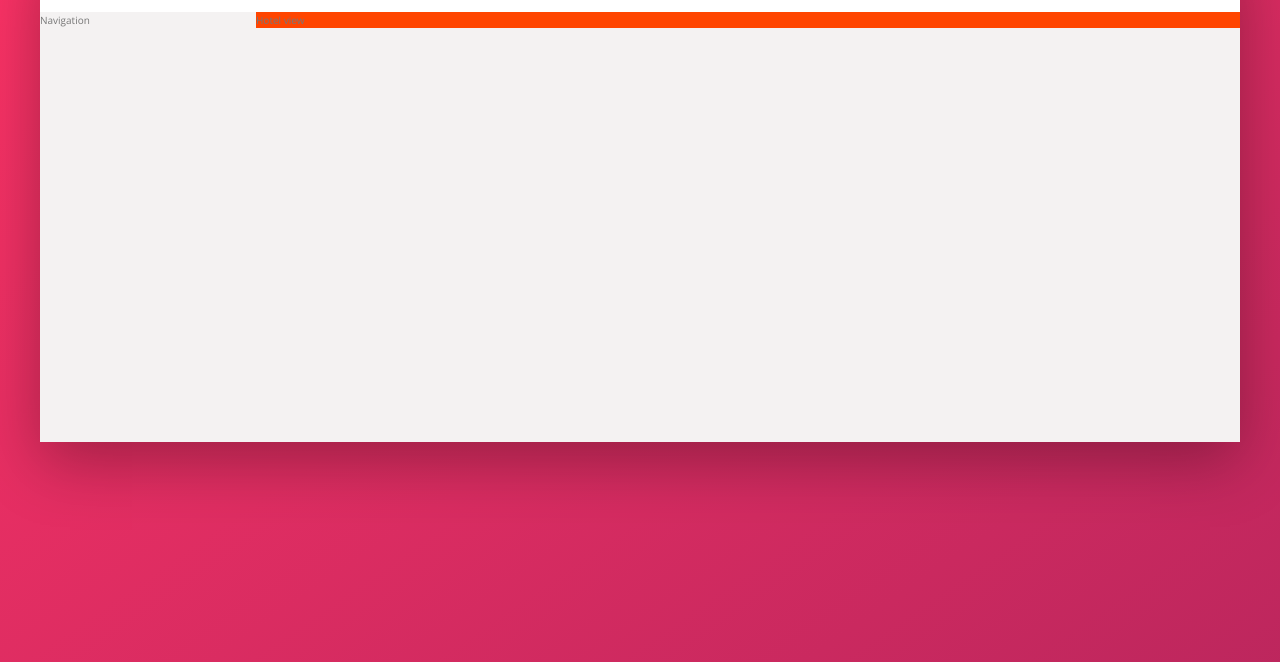
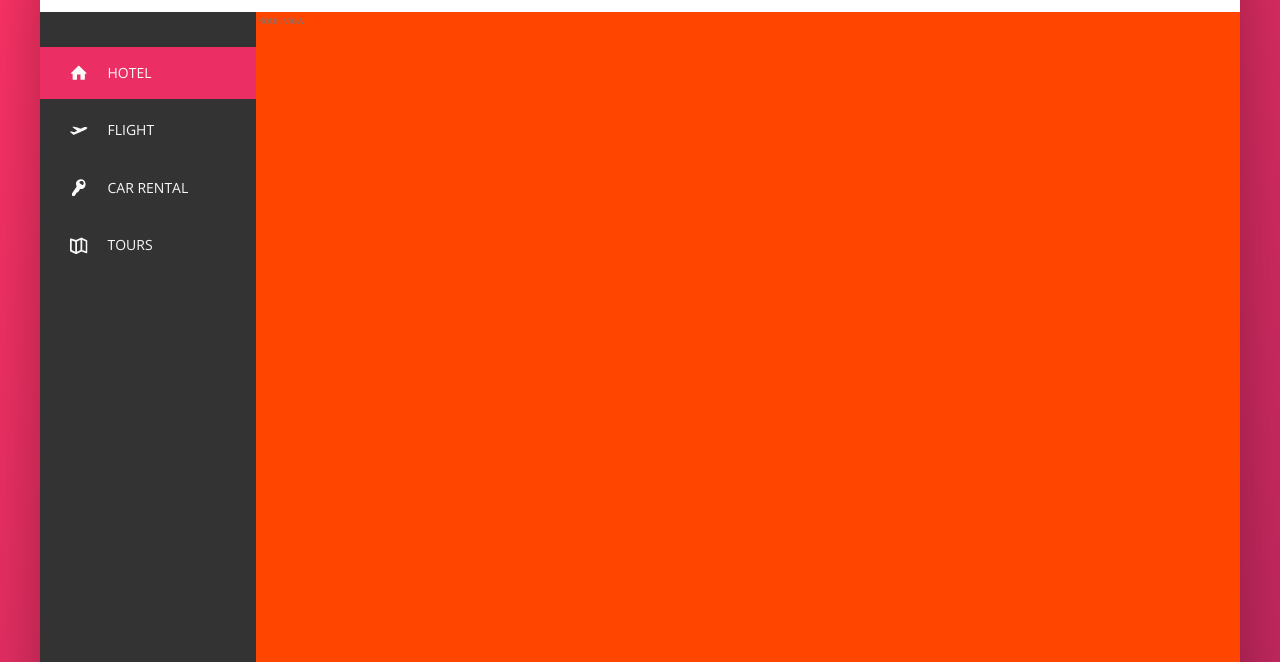
Before and after one commit to AllAroundD/trillo, a website: page index.html in a window 1280 px wide. Shown: the part 138-800 px from the top of the page. Drawn offline with nearby package versions, Linux system fonts and the light colour scheme.

Commit message:
added side navigation

```diff
--- a/index.html
+++ b/index.html
@@ -49,8 +49,47 @@
         </header>
         <div class="content">
             <nav class="sidebar">
-                Navigation
+                <ul class="side-nav">
+                    <li class="side-nav__item side-nav__item--active">
+                        <a href="#" class="side-nav__link">
+                            <svg class="side-nav__icon">
+                                <use xlink:href="img/sprite.svg#icon-home"></use>
+                            </svg>
+                            <span>Hotel</span>
+                        </a>
+                    </li>
+                    <li class="side-nav__item">
+                        <a href="#" class="side-nav__link">
+                            <svg class="side-nav__icon">
+                                <use xlink:href="img/sprite.svg#icon-aircraft-take-off"></use>
+                            </svg>
+                            <span>Flight</span>
+                        </a>
+                    </li>
+                    <li class="side-nav__item">
+                        <a href="#" class="side-nav__link">
+                            <svg class="side-nav__icon">
+                                <use xlink:href="img/sprite.svg#icon-key"></use>
+                            </svg>
+                            <span>Car Rental</span>
+                        </a>
+                    </li>
+                    <li class="side-nav__item">
+                        <a href="#" class="side-nav__link">
+                            <svg class="side-nav__icon">
+                                <use xlink:href="img/sprite.svg#icon-map"></use>
+                            </svg>
+                            <span>Tours</span>
+                        </a>
+                    </li>
+                </ul>
+
+                <div class="legal">
+                    &copy; 2021 by trillo. All rights reserved.
+                </div>
             </nav>
+
+
             <main class="hotel-view">
                 Hotel view
             </main>
--- a/sass/_components.scss
+++ b/sass/_components.scss
@@ -1,9 +1,11 @@
+/******************/
 // LOGO
 .logo {
   height: 3.25rem;
   margin-left: 2rem;
 }
 
+/******************/
 // SEARCH
 .search {
   flex: 0 0 40%;
@@ -60,6 +62,7 @@
   }
 }
 
+/******************/
 // USER NAVIGATION
 .user-nav {
   align-self: stretch;
@@ -115,3 +118,71 @@
     fill: var(--color-grey-dark-2);
   }
 }
+
+/******************/
+// SIDE NAVIGATION
+.side-nav {
+  font-size: 1.4rem;
+  list-style: none;
+  margin-top: 3.5rem;
+
+  &__item {
+    position: relative;
+
+    &:not(:last-child) {
+      margin-bottom: 0.5rem;
+    }
+  }
+
+  &__item:before {
+    content: "";
+    position: absolute;
+    top: 0;
+    height: 100%;
+    width: 3px;
+    background-color: var(--color-primary);
+    transform: scaleY(0);
+    transition: transform 0.2s, width 0.4s cubic-bezier(1, 0, 0, 1) 0.2s,
+      background-color 0.1s;
+  }
+
+  &__item:hover::before,
+  &__item--active::before {
+    transform: scaleY(1);
+    width: 100%;
+  }
+
+  &__item:active::before {
+    background-color: var(--color-primary-light);
+  }
+
+  &__link:link,
+  &__link:visited {
+    color: var(--color-grey-light-1);
+    text-decoration: none;
+    text-transform: uppercase;
+    display: block;
+    padding: 1.5rem 3rem;
+    position: relative;
+    z-index: 10;
+
+    display: flex;
+    align-items: center;
+  }
+
+  &__icon {
+    width: 1.75rem;
+    height: 1.75rem;
+    margin-right: 2rem;
+    fill: currentColor;
+  }
+}
+
+/******************/
+// LEGAL TEXT
+.legal {
+  font-size: 1.2rem;
+  color: var(--color-grey-light-4);
+  text-align: center;
+  padding: 2.5rem;
+}
--- a/sass/_layout.scss
+++ b/sass/_layout.scss
@@ -23,13 +23,21 @@
 }
 
 .sidebar {
-  background-color: var(--color-grey--dark-1);
+  background-color: var(--color-grey-dark-1);
 
   flex: 0 0 18%;
+
+  display: flex;
+  flex-direction: column;
+  justify-content: space-between;
 }
 
 .hotel-view {
+  background-color: #fff;
+
+  //TEST
   background-color: orangered;
+  height: 80rem;
 
   flex: 1;
 }
```
Also changed, not shown: css/style.css.
